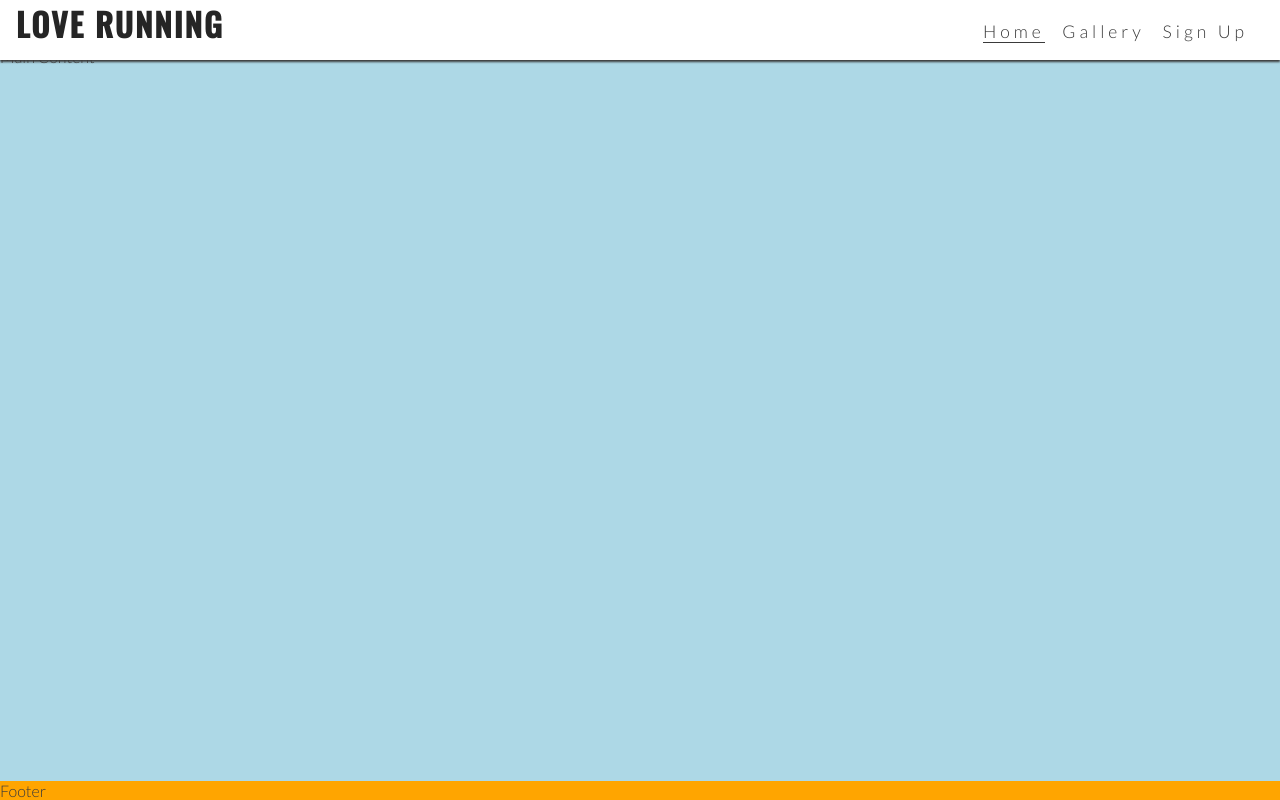
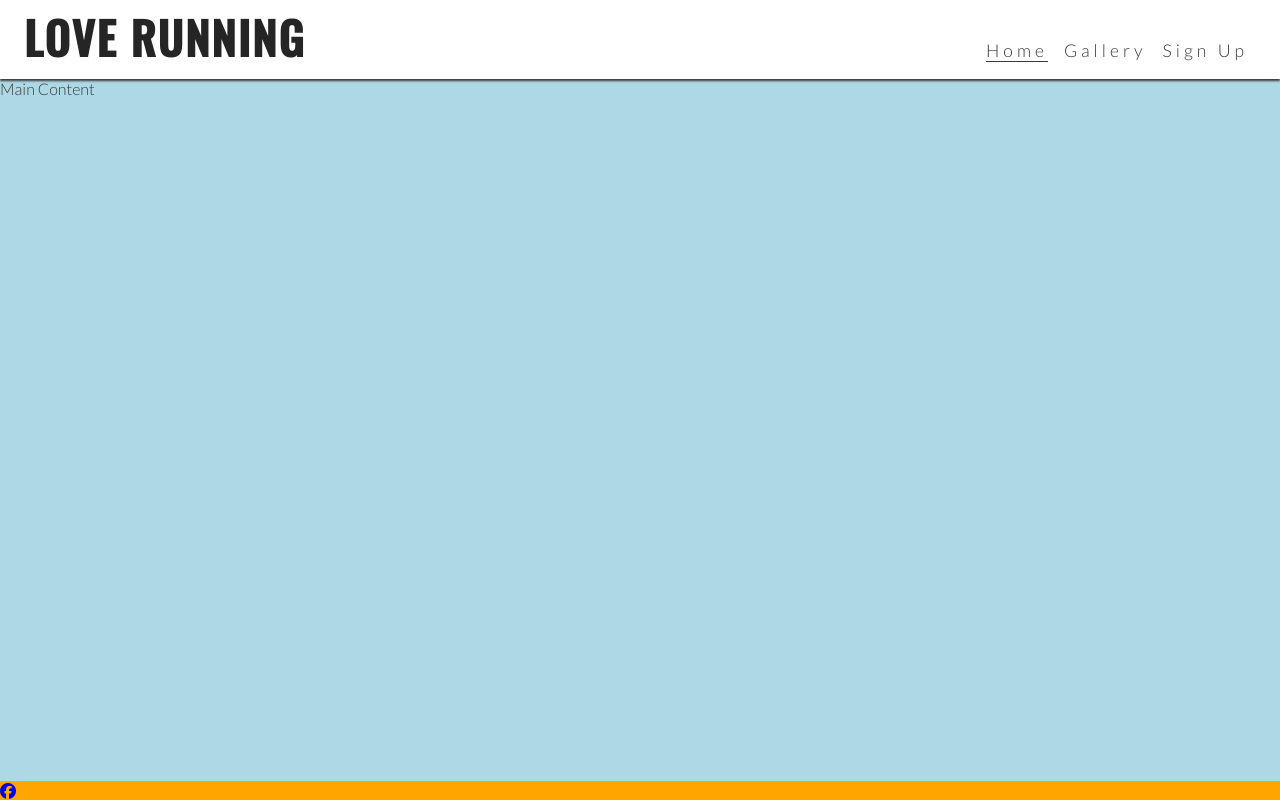
Before and after one commit to MarkLosty/CI-Love-Running, a plain HTML site: page index.html in a window 1280 px wide. Drawn offline with nearby package versions, Linux system fonts and the light colour scheme.

Commit message:
Added FontAwesome Kit and Facebook Logo

```diff
--- a/assets/css/style.css
+++ b/assets/css/style.css
@@ -115,10 +115,30 @@ footer {
     }
 
     #menu > li {
-         padding-left: 1em;
+         padding-left: 1rem;
     }
 
     .nav-toggle-label {
         display: none;
     }
+
+    #logo {
+        font-size: 280%;
+        line-height: 75px;
+        margin: 0 0.5rem;
+    }
+
+    /* Main Content */
+    main {
+        /* Push main content down to accomodate larger header */
+        margin-top: 79px;
+    }
+
 }
+
+/* Media Query - Large Devices & Desktops (992px and Up) */
+@media screen and (min-width: 992px) {
+    #menu a:hover{
+        border-bottom: 1px solid #3a3a3a;
+    }
+}
--- a/index.html
+++ b/index.html
@@ -20,7 +20,7 @@
     <!-- Header -->
     <header>
         <a href="index.html">
-            <h1 id="#logo">Love Running</h1>
+            <h1 id="logo">Love Running</h1>
         </a>
         <input type="checkbox" id="nav-toggle" name="nav-toggle">
         <label for="nav-toggle" class="nav-toggle-label">X</label>
@@ -40,8 +40,14 @@
     <main>Main Content</main>
 
     <!-- Footer -->
-    <footer>Footer</footer>
+    <footer>
+        <ul>
+            <li><a href="https://facebook.com/" target="_blank" rel="noopener" aria-label="Visit out Facebook page(Opens in a new tab)"><i class="fa-brands fa-facebook"></i></a></li>
+        </ul>
+    </footer>
 
+    <!-- Font Awesome Kit -->
+    <script src="https://kit.fontawesome.com/2021798d4a.js" crossorigin="anonymous"></script>
 </body>
 
 </html>
```
